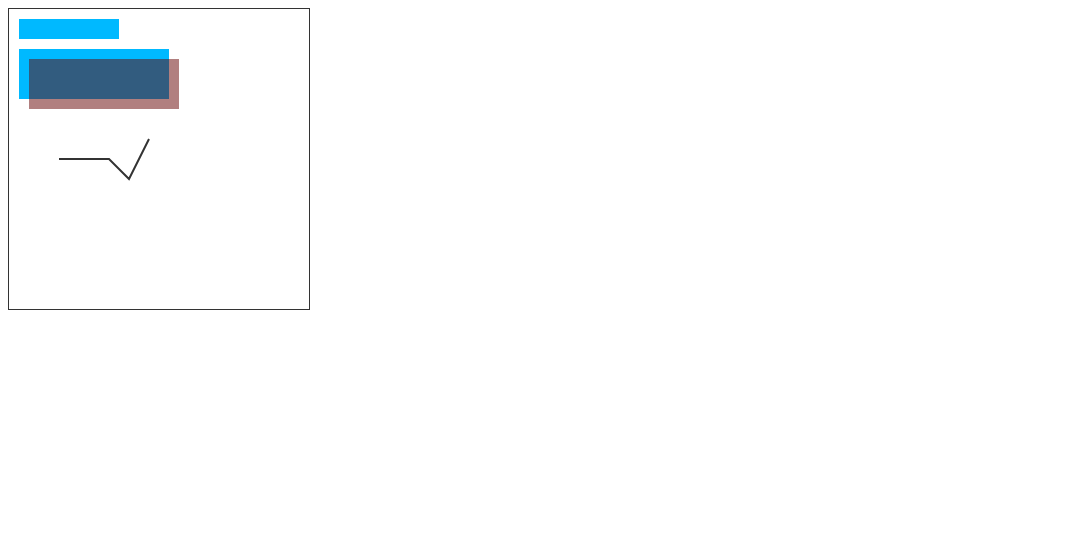
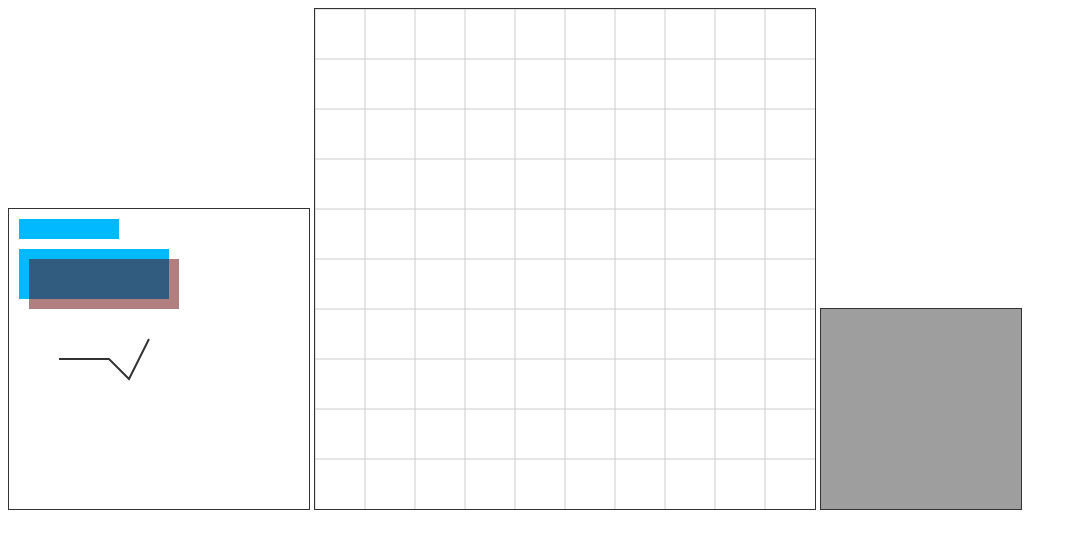
Before and after one commit to 16WDWE02/html5-canvas, a plain HTML site: page index.html in a window 1280 px wide. Shown: the whole page, without its empty margins (0-1077 px from the left). Drawn offline with Linux system fonts and the light colour scheme.

Commit message:
Grid and begin caman

```diff
--- a/css/styles.css
+++ b/css/styles.css
@@ -2,6 +2,6 @@
 	background-color: #FF0000;
 }*/
 
-#shapes {
+canvas {
 	border: 1px solid #333;
 }
--- a/index.html
+++ b/index.html
@@ -12,7 +12,13 @@
 			<p>Your browser doesn't support canvas.</p>
 		</canvas>
 
+		<canvas id="grid" width="500" height="500"></canvas>
+
+		<canvas id="photo" width="200" height="200"></canvas>
 
 		<script src="js/shapes.js"></script>
+		<script src="js/grid.js"></script>
+		<script src="http://cdnjs.cloudflare.com/ajax/libs/camanjs/4.1.1/caman.full.min.js"></script>
+		<script src="js/use-caman.js"></script>
 	</body>
 </html>
--- /dev/null
+++ b/js/grid.js
@@ -0,0 +1,25 @@
+// Find the grid canvas
+var gridCanvas = document.querySelector('#grid');
+
+// Get the drawing context
+var gridCtx = gridCanvas.getContext('2d');
+
+// Settings
+gridCtx.strokeStyle = '#cccccc';
+gridCtx.lineWidth = 1;
+
+// Calculate the spread
+var numLines = 10;
+var spread = gridCanvas.width / numLines;
+
+for( var i=0; i<numLines; i++ ) {
+	gridCtx.moveTo(i*spread, 0);
+	gridCtx.lineTo(i*spread, gridCanvas.height);
+}
+
+for( var i=0; i<numLines; i++ ) {
+	gridCtx.moveTo(0, i*spread);
+	gridCtx.lineTo(gridCanvas.width, i*spread);
+}
+
+gridCtx.stroke();
--- /dev/null
+++ b/js/use-caman.js
@@ -0,0 +1,14 @@
+var photoCanvas = document.querySelector('#photo');
+var photoCtx = photoCanvas.getContext('2d');
+
+// Get an image from Flickr
+var image = new Image();
+
+image.src = 'http://loremflickr.com/200/200';
+
+image.onload = function() {
+
+	// Image is ready to be manipulated / used
+	photoCtx.drawImage( image, 0, 0 );
+
+}
```
